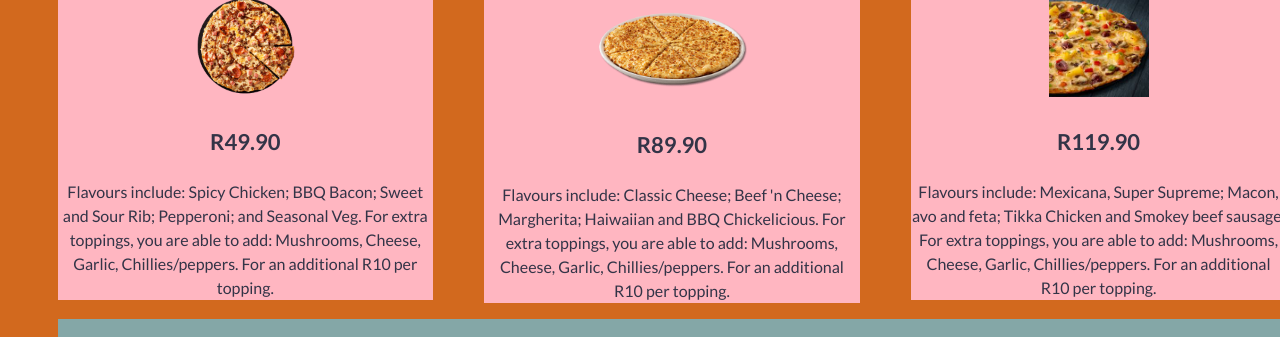
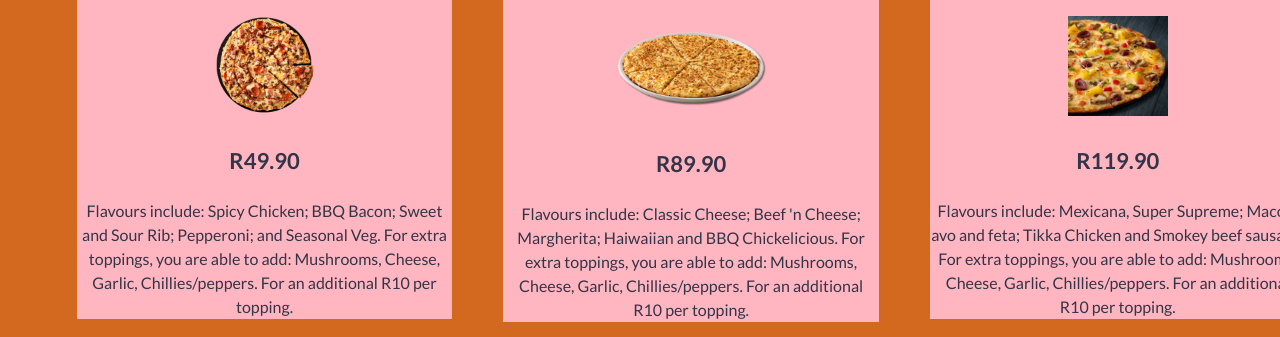
Before and after one commit to NeeloBee/perfect-pizza_simple-grid, a plain HTML site: page index.html in a window 1280 px wide. Shown: the part 274-611 px from the top of the page. Drawn offline with Linux system fonts and the light colour scheme.

Commit message:
changes not wanting to be implemented

```diff
--- a/style.css
+++ b/style.css
@@ -1,13 +1,15 @@
 body {
     background-color: chocolate;
+    padding: 0.6em;
+    margin: 0.6em;
+    font-family: 'Courier New', Courier, monospace;
 }
 
         .col-4 {
         background-color: lightpink;
+
       }
 
       .col-12 {
         background-color: rgb(132, 167, 167);
       }
-
-}
```
